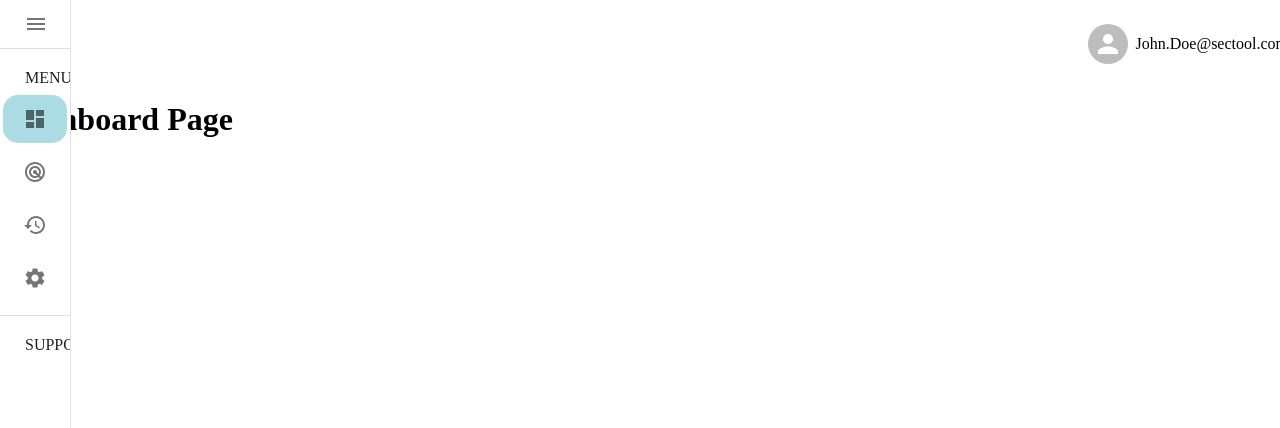
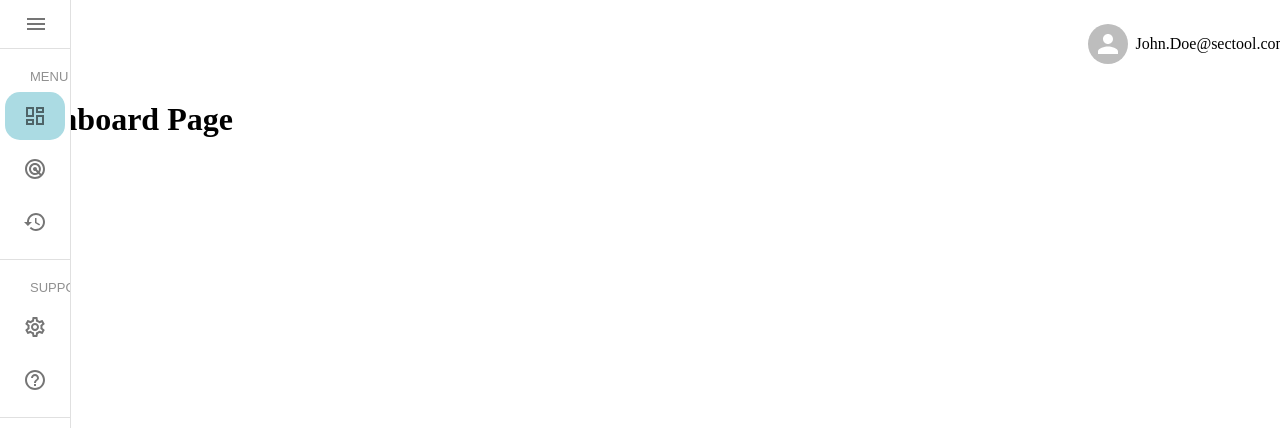
Before and after one commit to stanleyavril123/sectool, a React (Create React App) app: page / in a window 1280 px wide. Shown: the top 428 px of the page. Built offline with nearby package versions, Linux system fonts and the light colour scheme.

Commit message:
added better button info container

```diff
--- a/src/components/SidebarButtons.css
+++ b/src/components/SidebarButtons.css
@@ -1,4 +1,7 @@
 .button-title {
-   margin-left: 25px;
-margin-top: 20px;
+    margin-left: 30px;
+    margin-top: 20px;
+    font-size: small;
+    font-family: Arial, Helvetica, sans-serif;
+    opacity: 0.5;
 }
--- a/src/components/SidebarButtons.tsx
+++ b/src/components/SidebarButtons.tsx
@@ -9,11 +9,12 @@ import {
   Box,
   Divider,
 } from "@mui/material";
-import DashboardIcon from "@mui/icons-material/Dashboard";
+import DashboardOutlinedIcon from "@mui/icons-material/DashboardOutlined";
 import ScanIcon from "@mui/icons-material/Radar";
-import SettingsIcon from "@mui/icons-material/Settings";
+import SettingsOutlinedIcon from "@mui/icons-material/SettingsOutlined";
 import MenuIcon from "@mui/icons-material/Menu";
 import HistoryIcon from "@mui/icons-material/History";
+import HelpOutlineOutlinedIcon from "@mui/icons-material/HelpOutlineOutlined";
 import "./SidebarButtons.css";
 
 interface SidebarButtonsProps {
@@ -27,26 +28,25 @@ const SidebarButtons: React.FC<SidebarButtonsProps> = ({
 }) => {
   const navigate = useNavigate();
   const location = useLocation();
-
-  const navButton: string[] = ["Dashboard", "Scan", "History", "Settings"];
-  const navButtonPath: string[] = [
-    "/Dashboard",
-    "/Scan",
-    "/History",
-    "/Settings",
-  ];
-  const buttonIcons: React.ElementType[] = [
-    DashboardIcon,
-    ScanIcon,
-    HistoryIcon,
-    SettingsIcon,
-  ];
   const [pendingRoute, setPendingRoute] = useState<string | null>(null);
 
-  const currentIndex =
-    navButtonPath.findIndex((path) => path === location.pathname) !== -1
-      ? navButtonPath.findIndex((path) => path === location.pathname)
-      : 0;
+  const sections = [
+    {
+      title: "MENU",
+      buttons: [
+        { text: "Dashboard", path: "/Dashboard", icon: DashboardOutlinedIcon },
+        { text: "Scan", path: "/Scan", icon: ScanIcon },
+        { text: "Previous Scans", path: "/History", icon: HistoryIcon },
+      ],
+    },
+    {
+      title: "SUPPORT",
+      buttons: [
+        { text: "Settings", path: "/Settings", icon: SettingsOutlinedIcon },
+        { text: "Help", path: "/Help", icon: HelpOutlineOutlinedIcon },
+      ],
+    },
+  ];
 
   const handleRoute = (route: string) => {
     if (isOpen) {
@@ -56,16 +56,18 @@ const SidebarButtons: React.FC<SidebarButtonsProps> = ({
       navigate(route);
     }
   };
+
   const handleEndTransition = () => {
     if (!isOpen && pendingRoute) {
       navigate(pendingRoute);
       setPendingRoute(null);
     }
   };
+
   return (
     <Box
       sx={{
-        width: isOpen ? 240 : 70,
+        width: isOpen ? 300 : 70,
         transition: "width 0.3s ease",
         overflow: "hidden",
       }}
@@ -80,49 +82,61 @@ const SidebarButtons: React.FC<SidebarButtonsProps> = ({
         <ListItemIcon>{React.createElement(MenuIcon)}</ListItemIcon>
       </ListItemButton>
       <Divider />
-      <div className="button-title">MENU</div>
+
+      {sections.map((section, sectionIndex) => (
+        <React.Fragment key={sectionIndex}>
+          <div className="button-title">{section.title}</div>
           <List>
-        {navButton.map((text, index) => (
-          <ListItem key={index} disablePadding>
+            {section.buttons.map((button, buttonIndex) => {
+              const isActive =
+                location.pathname === button.path ||
+                (location.pathname === "/" && button.path === "/Dashboard");
+
+              return (
+                <ListItem key={buttonIndex} disablePadding>
                   <ListItemButton
                     disableTouchRipple
                     disableRipple
-              onClick={() => {
-                handleRoute(navButtonPath[index]);
-              }}
-              onMouseEnter={() => {
-                console.log(`hello i am ${text}`);
-              }}
+                    onClick={() => handleRoute(button.path)}
                     sx={[
                       {
-                  marginLeft: isOpen ? "20px" : "3px",
-                  marginRight: isOpen ? "20px" : "3px",
+                        marginLeft: isOpen ? "20px" : "5px",
+                        marginRight: isOpen ? "20px" : "5px",
                         marginBottom: "5px",
-                  transition: "margin-left 0.3s ease, margin-right 0.3s ease",
+                        transition:
+                          "margin-left 0.3s ease, margin-right 0.3s ease",
                         borderRadius: "15px",
                         "&:hover": {
                           color: "white",
-                    backgroundColor:
-                      currentIndex === index ? "#5fc2d5" : "#a0a0a0",
+                          backgroundColor: isActive ? "#5fc2d5" : "#a0a0a0",
                           transition: "none",
                         },
                         minHeight: 48,
-                  px: 2.5,
-                  background: currentIndex === index ? "#abdbe3" : "white",
+                        px: 2.3,
+                        background: isActive ? "#abdbe3" : "white",
                       },
                     ]}
                   >
                     <ListItemIcon>
-                {React.createElement(buttonIcons[index])}
+                      {React.createElement(button.icon)}
                     </ListItemIcon>
-              <ListItemText primary={text} sx={{ opacity: isOpen ? 1 : 0 }} />
+                    <ListItemText
+                      primary={button.text}
+                      sx={{
+                        display: isOpen ? "block" : "none",
+                        whiteSpace: "nowrap",
+                      }}
+                    />
                   </ListItemButton>
                 </ListItem>
-        ))}
+              );
+            })}
           </List>
           <Divider />
-      <div className="button-title">SUPPORT</div>
+        </React.Fragment>
+      ))}
     </Box>
   );
 };
+
 export default SidebarButtons;
```
Lines whose indentation alone changed are shown as unchanged.
